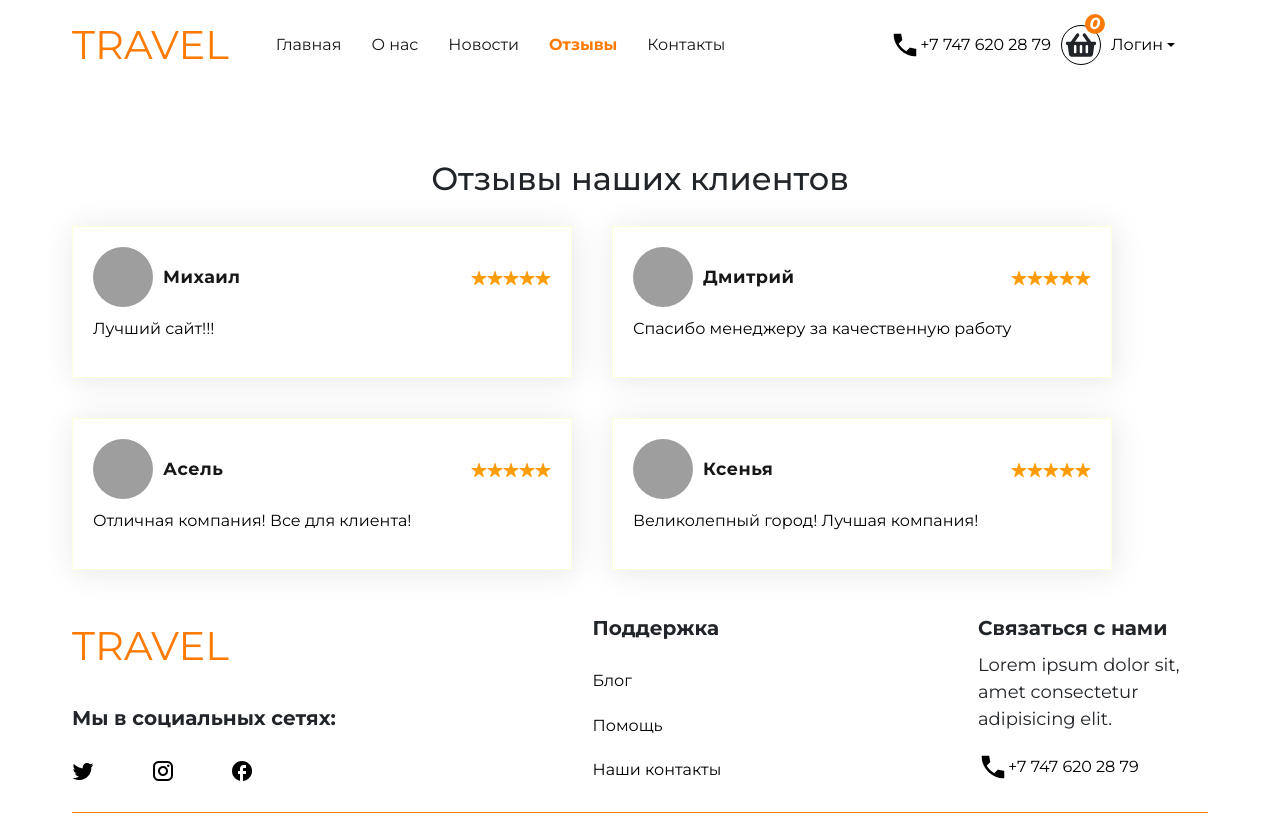
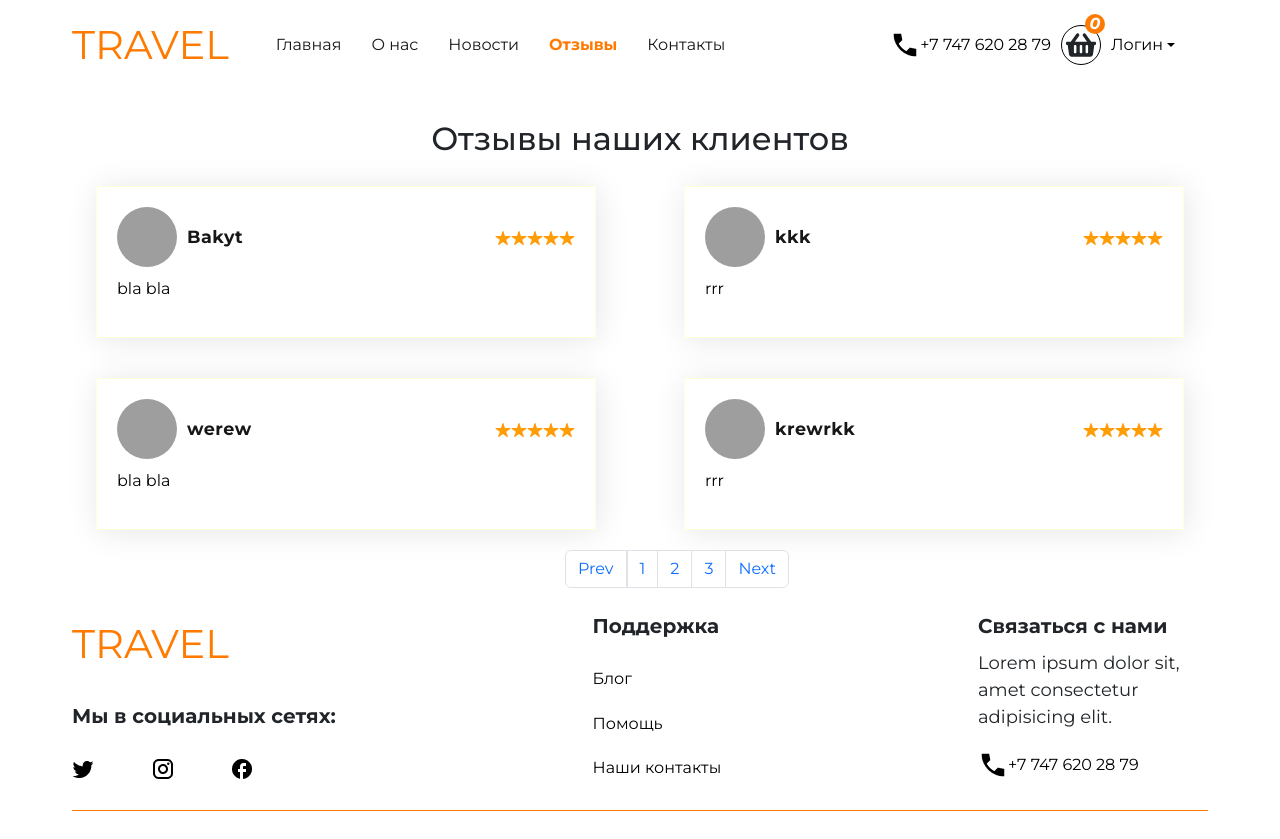
Before and after one commit to KuatBakyt/travelsProject, a React (Create React App) app in the folder travel-app/: page /reviews in a window 1280 px wide. Built offline with nearby package versions, Linux system fonts and the light colour scheme; data requests are answered from the project's data file; grey boxes are pictures that could not be loaded.

Commit message:
created pagination

```diff
--- a/travel-app/db.json
+++ b/travel-app/db.json
@@ -82,5 +82,147 @@
       "urlImg": "https://encrypted-tbn0.gstatic.com/images?q=tbn:ANd9GcQ7ca1zPiT9sM_HSD4VaDW5SeXqMJQ4yD50WK6yT1ATYed-O7QmIGaSKk2JCg&s",
       "id": 1
     }
+  ],
+  "comments": [
+    {
+      "message": "bla bla",
+      "id": 1,
+      "user": {
+        "email": "kuatbakyt@gmail.com",
+        "name": "Bakyt",
+        "surname": "Kuat",
+        "country": "Kazahs",
+        "phonenumber": "87476202879",
+        "urlImg": "",
+        "id": 1,
+        "accessToken": "eyJhbGciOiJIUzI1NiIsInR5cCI6IkpXVCJ9.eyJlbWFpbCI6Imt1YXRiYWt5dEBnbWFpbC5jb20iLCJpYXQiOjE3MTM0MjMyMTcsImV4cCI6MTcxMzQyNjgxNywic3ViIjoiMSJ9.bHXAe1-FbQ5G60upy3RuGAKUtnxm_XTwfBdht3E9Two"
+      }
+    },
+    {
+      "message": "rrr",
+      "id": 2,
+      "user": {
+        "email": "kkk@gmail.com",
+        "name": "kkk",
+        "surname": "lll",
+        "country": "France",
+        "phonenumber": "815166161621",
+        "urlImg": "https://encrypted-tbn0.gstatic.com/images?q=tbn:ANd9GcRxirxogTSYP3og2BQBQri70umx6bIQQfwvGe-vLhEHiJVhBySvgCICGEsfyw&s",
+        "id": 3,
+        "accessToken": "eyJhbGciOiJIUzI1NiIsInR5cCI6IkpXVCJ9.eyJlbWFpbCI6Imtra0BnbWFpbC5jb20iLCJpYXQiOjE3MTM0NTUwODUsImV4cCI6MTcxMzQ1ODY4NSwic3ViIjoiMyJ9.PAx2JQe8YDbLygqWPiMRWN03inPNR2aeWPd8WLwQ6Rw"
+      }
+    },
+    {
+      "message": "bla bla",
+      "id": 3,
+      "user": {
+        "email": "ererw@gmail.com",
+        "name": "werew",
+        "surname": "Kuat",
+        "country": "Kazahs",
+        "phonenumber": "87476202879",
+        "urlImg": "",
+        "id": 4,
+        "accessToken": "eyJhbGciOiJIUzI1NiIsInR5cCI6IkpXVCJ9.eyJlbWFpbCI6Imt1YXRiYWt5dEBnbWFpbC5jb20iLCJpYXQiOjE3MTM0MjMyMTcsImV4cCI6MTcxMzQyNjgxNywic3ViIjoiMSJ9.bHXAe1-FbQ5G60upy3RuGAKUtnxm_XTwfBdht3E9Two"
+      }
+    },
+    {
+      "message": "rrr",
+      "id": 4,
+      "user": {
+        "email": "werer@gmail.com",
+        "name": "krewrkk",
+        "surname": "lll",
+        "country": "France",
+        "phonenumber": "815166161621",
+        "urlImg": "https://encrypted-tbn0.gstatic.com/images?q=tbn:ANd9GcRxirxogTSYP3og2BQBQri70umx6bIQQfwvGe-vLhEHiJVhBySvgCICGEsfyw&s",
+        "id": 5,
+        "accessToken": "eyJhbGciOiJIUzI1NiIsInR5cCI6IkpXVCJ9.eyJlbWFpbCI6Imtra0BnbWFpbC5jb20iLCJpYXQiOjE3MTM0NTUwODUsImV4cCI6MTcxMzQ1ODY4NSwic3ViIjoiMyJ9.PAx2JQe8YDbLygqWPiMRWN03inPNR2aeWPd8WLwQ6Rw"
+      }
+    },
+    {
+      "message": "bla bla",
+      "id": 5,
+      "user": {
+        "email": "fewewr@gmail.com",
+        "name": "werewrew",
+        "surname": "Kuat",
+        "country": "Kazahs",
+        "phonenumber": "87476202879",
+        "urlImg": "",
+        "id": 6,
+        "accessToken": "eyJhbGciOiJIUzI1NiIsInR5cCI6IkpXVCJ9.eyJlbWFpbCI6Imt1YXRiYWt5dEBnbWFpbC5jb20iLCJpYXQiOjE3MTM0MjMyMTcsImV4cCI6MTcxMzQyNjgxNywic3ViIjoiMSJ9.bHXAe1-FbQ5G60upy3RuGAKUtnxm_XTwfBdht3E9Two"
+      }
+    },
+    {
+      "message": "rrr",
+      "id": 6,
+      "user": {
+        "email": "thrtyty@gmail.com",
+        "name": "kqweqwekk",
+        "surname": "lll",
+        "country": "France",
+        "phonenumber": "815166161621",
+        "urlImg": "https://encrypted-tbn0.gstatic.com/images?q=tbn:ANd9GcRxirxogTSYP3og2BQBQri70umx6bIQQfwvGe-vLhEHiJVhBySvgCICGEsfyw&s",
+        "id": 7,
+        "accessToken": "eyJhbGciOiJIUzI1NiIsInR5cCI6IkpXVCJ9.eyJlbWFpbCI6Imtra0BnbWFpbC5jb20iLCJpYXQiOjE3MTM0NTUwODUsImV4cCI6MTcxMzQ1ODY4NSwic3ViIjoiMyJ9.PAx2JQe8YDbLygqWPiMRWN03inPNR2aeWPd8WLwQ6Rw"
+      }
+    },
+    {
+      "message": "bla bla",
+      "id": 7,
+      "user": {
+        "email": "hythyt@gmail.com",
+        "name": "Bakjyujyt",
+        "surname": "Kuat",
+        "country": "Kazahs",
+        "phonenumber": "87476202879",
+        "urlImg": "",
+        "id": 8,
+        "accessToken": "eyJhbGciOiJIUzI1NiIsInR5cCI6IkpXVCJ9.eyJlbWFpbCI6Imt1YXRiYWt5dEBnbWFpbC5jb20iLCJpYXQiOjE3MTM0MjMyMTcsImV4cCI6MTcxMzQyNjgxNywic3ViIjoiMSJ9.bHXAe1-FbQ5G60upy3RuGAKUtnxm_XTwfBdht3E9Two"
+      }
+    },
+    {
+      "message": "rrr",
+      "id": 8,
+      "user": {
+        "email": "dfdfferf@gmail.com",
+        "name": "llll",
+        "surname": "lll",
+        "country": "France",
+        "phonenumber": "815166161621",
+        "urlImg": "https://encrypted-tbn0.gstatic.com/images?q=tbn:ANd9GcRxirxogTSYP3og2BQBQri70umx6bIQQfwvGe-vLhEHiJVhBySvgCICGEsfyw&s",
+        "id": 9,
+        "accessToken": "eyJhbGciOiJIUzI1NiIsInR5cCI6IkpXVCJ9.eyJlbWFpbCI6Imtra0BnbWFpbC5jb20iLCJpYXQiOjE3MTM0NTUwODUsImV4cCI6MTcxMzQ1ODY4NSwic3ViIjoiMyJ9.PAx2JQe8YDbLygqWPiMRWN03inPNR2aeWPd8WLwQ6Rw"
+      }
+    },
+    {
+      "message": "bla bla",
+      "id": 9,
+      "user": {
+        "email": "wwwww@gmail.com",
+        "name": "vfvbb",
+        "surname": "Kuat",
+        "country": "Kazahs",
+        "phonenumber": "87476202879",
+        "urlImg": "",
+        "id": 10,
+        "accessToken": "eyJhbGciOiJIUzI1NiIsInR5cCI6IkpXVCJ9.eyJlbWFpbCI6Imt1YXRiYWt5dEBnbWFpbC5jb20iLCJpYXQiOjE3MTM0MjMyMTcsImV4cCI6MTcxMzQyNjgxNywic3ViIjoiMSJ9.bHXAe1-FbQ5G60upy3RuGAKUtnxm_XTwfBdht3E9Two"
+      }
+    },
+    {
+      "message": "rrr",
+      "id": 10,
+      "user": {
+        "email": "ddd@gmail.com",
+        "name": "grgr",
+        "surname": "lll",
+        "country": "France",
+        "phonenumber": "815166161621",
+        "urlImg": "https://encrypted-tbn0.gstatic.com/images?q=tbn:ANd9GcRxirxogTSYP3og2BQBQri70umx6bIQQfwvGe-vLhEHiJVhBySvgCICGEsfyw&s",
+        "id": 11,
+        "accessToken": "eyJhbGciOiJIUzI1NiIsInR5cCI6IkpXVCJ9.eyJlbWFpbCI6Imtra0BnbWFpbC5jb20iLCJpYXQiOjE3MTM0NTUwODUsImV4cCI6MTcxMzQ1ODY4NSwic3ViIjoiMyJ9.PAx2JQe8YDbLygqWPiMRWN03inPNR2aeWPd8WLwQ6Rw"
+      }
+    }
   ]
 }
--- a/travel-app/src/App.js
+++ b/travel-app/src/App.js
@@ -13,6 +13,7 @@ import Pay from './components/Pay/Pay';
 import Login from './components/Login/Login';
 import RegistrationContainer from './components/Registration/RegistrationContainer';
 import Profile from './components/Profile/Profile';
+import ReviewsContainer from './components/Reviews/ReviewsContainer';
 
 function App() {
   return (
@@ -27,7 +28,7 @@ function App() {
       <Route path='/' element={<Main />}/>
       <Route path='/about' element={<AboutUs />}/>
       <Route path='/news' element={<News />}/>
-      <Route path='/reviews' element={<Reviews/>}/>
+      <Route path='/reviews' element={<ReviewsContainer/>}/>
       <Route path='/contacts' element={<Contacts />}/>
       <Route path='/pay' element={<Pay />}/>
       <Route path='/register' element={<RegistrationContainer />}/>
--- a/travel-app/src/allcss/reviews.css
+++ b/travel-app/src/allcss/reviews.css
@@ -10,7 +10,6 @@
 }
 
 .formReview {
-    margin-top: 40px;
     text-align: center;
 }
 
@@ -21,6 +20,7 @@
 .mini-review{
     display: flex;
     flex-wrap: wrap;
+    justify-content: space-around;
 }
 
 
@@ -105,3 +105,8 @@
     text-decoration: none;
     color: rgb(50, 50, 50);
 }
+
+.pagination{
+    width: 150px;
+    margin: 0 auto;
+}
--- a/travel-app/src/components/Categories/CategoriesContainer.jsx
+++ b/travel-app/src/components/Categories/CategoriesContainer.jsx
@@ -1,5 +1,4 @@
 import { useEffect } from "react";
-import withAuthRedirect from "../HOC/withAuthTedirect";
 import Categories from "./Categories";
 import { connect } from "react-redux";
 import { setCategoriesAcAcr } from "../../redux/categoriesReducer";
@@ -45,6 +44,5 @@ let mapDispatchToProps = (dispatch) => {
     }
 }
 
-let AuthRedirect = withAuthRedirect(CategoriesContainer)
 
-export default connect(mapStateToProps, mapDispatchToProps)(AuthRedirect)
+export default connect(mapStateToProps, mapDispatchToProps)(CategoriesContainer)
--- a/travel-app/src/components/Items/Item/ItemDescription/ItemDescriptionContainer.jsx
+++ b/travel-app/src/components/Items/Item/ItemDescription/ItemDescriptionContainer.jsx
@@ -44,7 +44,4 @@ let mapDispatchToProps = (dispatch) => {
     }
 }
 
-
-let AuthRedirect = withAuthRedirect(ItemDescriptionContainer)
-
-export default connect(mapStateToProps,mapDispatchToProps)(AuthRedirect)
+export default connect(mapStateToProps,mapDispatchToProps)(ItemDescriptionContainer)
--- /dev/null
+++ b/travel-app/src/components/Reviews/PostReview/PostReview.jsx
@@ -0,0 +1,41 @@
+import React from 'react'
+import { IoStar } from "react-icons/io5";
+import { NavLink } from 'react-router-dom';
+
+function PostReview(props) {
+  return (
+    <>
+      <div className="review-block" >
+        <div className="review-top">
+          <div className="review-profile">
+            <div className="review-img">
+              <img src={props.user.urlImg == "" ? "https://i.pinimg.com/736x/0d/64/98/0d64989794b1a4c9d89bff571d3d5842.jpg"
+                :
+                (props.user.urlImg)
+              } />
+            </div>
+            <div className="review-username">
+              <strong>{props.user.name}</strong>
+            </div>
+          </div>
+
+          <div className="review-reviews">
+            <IoStar />
+            <IoStar />
+            <IoStar />
+            <IoStar />
+            <IoStar />
+          </div>
+
+        </div>
+
+        <div className="review-comment">
+          <p>{props.message}</p>
+        </div>
+
+      </div>
+    </>
+  )
+}
+
+export default PostReview
--- a/travel-app/src/components/Reviews/Reviews.jsx
+++ b/travel-app/src/components/Reviews/Reviews.jsx
@@ -1,34 +1,22 @@
 import '../../allcss/reviews.css';
-import React from "react";
-import { IoStar } from "react-icons/io5";
-import { NavLink } from 'react-router-dom';
+import React, { useEffect, useState } from "react";
+import PostReview from './PostReview/PostReview';
+import Pagination from 'react-bootstrap/Pagination';
+
+let Reviews = (props) => {
+  let dataArr = props.commentsPage.comments
+
+  const [currentPage, setCurrentPage] = useState(1)
+  const recordsPerPage = 4;
+  const lastIndex = currentPage * recordsPerPage;
+  const firstIndex = lastIndex - recordsPerPage;
+  const records = dataArr.slice(firstIndex, lastIndex)
+  const npage = Math.ceil(dataArr.length / recordsPerPage)
+  const numbers = [...Array(npage + 1).keys()].slice(1)
 
 
-let Reviews = () => {
 
-    let reviews = [
-        {
-            id: 1,
-            user: "Михаил",
-            review: "Лучший сайт!!!"
-        },
-        {
-            id: 2,
-            user: "Дмитрий",
-            review: "Спасибо менеджеру за качественную работу"
-        },
-        {
-            id: 3,
-            user: "Асель",
-            review: "Отличная компания! Все для клиента!"
-        },
-        {
-            id: 4,
-            user: "Ксенья",
-            review: "Великолепный город! Лучшая компания!"
-        }
-    ]
-
+  // let commentsElements = props.commentsPage.comments.map(c => <PostReview email={c.email} user={c.user} message={c.message} key={c.id} id={c.id} urlImg={c.urlImg} />)
 
   return (
     <div className="Reviews">
@@ -36,45 +24,48 @@ let Reviews = () => {
         <h2>Отзывы наших клиентов</h2>
       </div>
       <div className="container" >
-                <div className='mini-review'>
+        <div className="mini-review" >
           {
-                        reviews.map((newRew) => (
-
-                            <div className="review-block" key={newRew.id}>
-                                <div className="review-top">
-                                    <div className="review-profile">
-                                        <div className="review-img">
-                                            <img src="https://i.pinimg.com/736x/0d/64/98/0d64989794b1a4c9d89bff571d3d5842.jpg" />
-                                        </div>
-                                        <div className="review-username">
-                                            <strong>{newRew.user}</strong>
-                                        </div>
-                                    </div>
-
-                                    <div className="review-reviews">
-                                        <IoStar />
-                                        <IoStar />
-                                        <IoStar />
-                                        <IoStar />
-                                        <IoStar />
-                                    </div>
-
-                                </div>
-
-                                <div className="review-comment">
-                                    <p> {newRew.review} </p>
-                                </div>
-
-                            </div>
-
-                        ))
+            records.map(c => <PostReview email={c.email} user={c.user} message={c.message} id={c.id} />)
           }
         </div>
 
+        <ul className='pagination'>
+          <li className='page-item'>
+            <a href="#" className='page-link' onClick={prePage}>Prev</a>
+          </li>
+          {
+            numbers.map((n, i) => (
+              <li className={`page-item${currentPage === n ? 'active' : ''}`} key={i}>
+                <a href="#" className='page-link'
+                  onClick={() => changeCPage(n)}>{n}</a>
+              </li>
+            ))
+          }
+          <li className='page-item'>
+            <a href="#" className='page-link' onClick={nextPage}>Next</a>
+          </li>
+        </ul>
       </div>
     </div>
 
   );
+
+  function prePage() {
+    if (currentPage !== 1) {
+      setCurrentPage(currentPage - 1)
+    }
+  }
+
+  function changeCPage(id) {
+    setCurrentPage(id)
+  }
+
+  function nextPage() {
+    if (currentPage !== npage) {
+      setCurrentPage(currentPage + 1)
+    }
+  }
 }
 
 export default Reviews;
--- /dev/null
+++ b/travel-app/src/components/Reviews/ReviewsContainer.jsx
@@ -0,0 +1,52 @@
+import React, { useState } from 'react'
+import { useEffect } from 'react';
+
+import { connect } from 'react-redux';
+import Reviews from './Reviews';
+import { setCommentAcAcr } from '../../redux/commentsReducer';
+
+const ReviewsContainer = (props) => {
+
+  useEffect(() => {
+    fetch("http://localhost:8080/comments")
+      .then((response) => {
+        if (!response.ok) {
+          throw new Error('error HTTP, status' + response.status)
+        }
+        return response.json();
+      })
+      .then((data) => {
+        console.log(data);
+        props.setComment(data);
+
+      })
+      .catch((error) => {
+        console.log(error('Error:', error));
+      })
+  }, []);
+
+  return <Reviews {...props} />
+}
+
+
+let mapStateToProps = (state) => {
+  return {
+    commentsPage: state.commentsPage
+  }
+}
+
+let mapDispatchToProps = (dispatch) => {
+  return {
+    setComment: (comments) => {
+      dispatch(setCommentAcAcr(comments));
+    }
+  //   setCurrentPage: (pageNumber) => {
+  //     dispatch(setCurrentPageAcCr(pageNumber))
+  // },
+  // setTotalUsersCount: (totalCount) => {
+  //     dispatch(setTotalUsersCountAcCr(totalCount))
+  // }
+  }
+}
+
+export default connect(mapStateToProps, mapDispatchToProps)(ReviewsContainer)
--- /dev/null
+++ b/travel-app/src/redux/commentsReducer.js
@@ -0,0 +1,41 @@
+const SET_COMMENTS = "SET_COMMENTS";
+const SET_CURRENT_PAGE = 'SET_CURRENT_PAGE'
+const SET_TOTAL_COUNT = 'SET_TOTAL_COUNT'
+
+let initialState = {
+    comments: [],
+    newCommentMessage: ''
+}
+
+let commentsReducer = (state = initialState, action) => {
+    switch (action.type) {
+        case SET_COMMENTS: {
+            return {
+                ...state,
+                comments: action.comments
+                // totalComments: action.comments.length,
+            }
+        }
+        // case SET_CURRENT_PAGE: {
+        //     return {
+        //         ...state,
+        //         currentPage: action.currentPage
+        //         // totalComments: action.comments.length,
+        //     }
+        // }
+        // case SET_TOTAL_COUNT:
+        //     return { ...state, totalUsersCount: action.count }
+
+        default:
+            return state;
+    }
+}
+export const setCommentAcAcr = (comments) => {
+    return { type: SET_COMMENTS, comments: comments }
+}
+
+export const setCurrentPageAcCr = (currentPage) => ({ type: SET_CURRENT_PAGE, currentPage: currentPage })
+
+export const setTotalUsersCountAcCr = (totalUsersCount) => ({ type: SET_TOTAL_COUNT, count: totalUsersCount })
+
+export default commentsReducer;
--- a/travel-app/src/redux/redux-store.js
+++ b/travel-app/src/redux/redux-store.js
@@ -2,11 +2,13 @@ import { combineReducers, legacy_createStore as creatStore } from "redux"
 import toursReducer from './toursReducer';
 import categoriesReducer from "./categoriesReducer";
 import usersReducer from "./usersReducer";
+import commentsReducer from "./commentsReducer";
 
 let reducers = combineReducers({
     toursPage: toursReducer,
     categoriesPage: categoriesReducer,
-    usersPage: usersReducer
+    usersPage: usersReducer,
+    commentsPage: commentsReducer
 });
 
 let store = creatStore(reducers);
```
Also changed, not shown: travel-app/src/components/Items/ItemsContainer.jsx (+1 -6 lines). Lines whose indentation alone changed are shown as unchanged.
